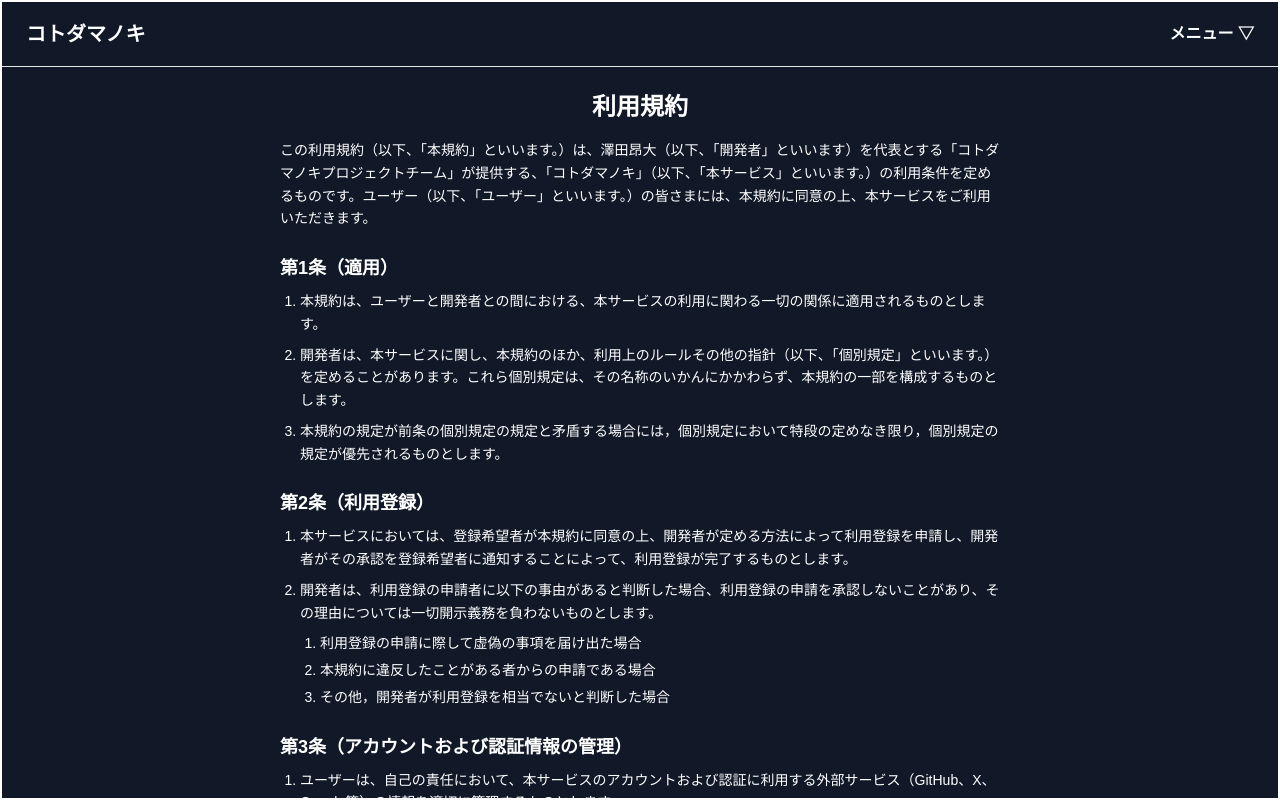
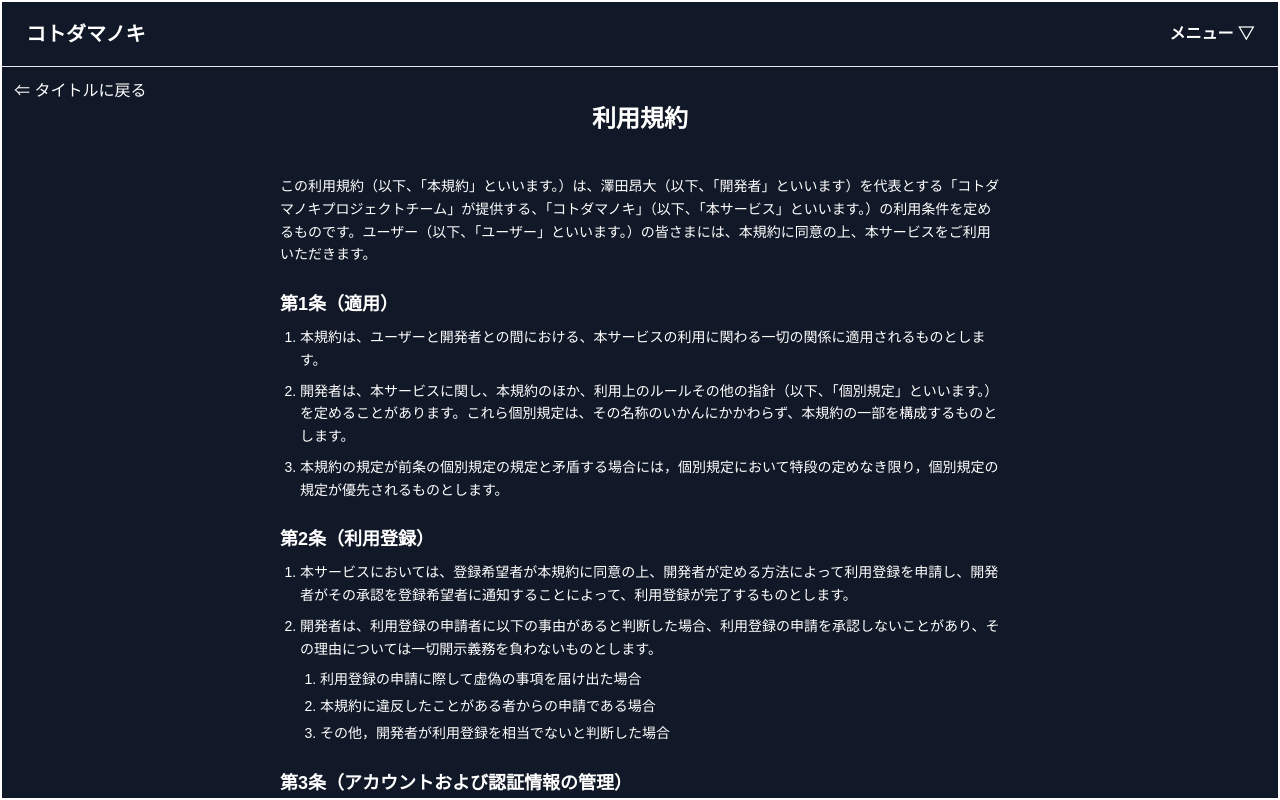
Before and after one commit to g-sawada/kotodama-tree, a Next.js app in the folder front/: page /information/kiyaku in a window 1280 px wide. Built offline with nearby package versions, Linux system fonts and the light colour scheme; no server answers; a web font is replaced by a local one.

Commit message:
[update] 利用規約・プライバシーポリシーにタイトルページへのリンクを設置

```diff
--- a/front/app/information/kiyaku/page.tsx
+++ b/front/app/information/kiyaku/page.tsx
@@ -1,8 +1,13 @@
+import Link from "next/link";
+
 export default function KiyakuPage() {
   return (
+    <>
+      <div className="ml-3 mt-3">
+        <Link href={"/"}>⇐ タイトルに戻る</Link>
+      </div>
+      <h1 className="text-2xl font-bold mb-4 text-center">利用規約</h1>
       <main className="p-6 max-w-3xl mx-auto text-sm leading-relaxed overflow-y-auto">
-      <h1 className="text-2xl font-bold mb-4 text-center">利用規約</h1>
-
         <p className="mb-6">
           この利用規約（以下、「本規約」といいます。）は、澤田昂大（以下、「開発者」といいます）を代表とする「コトダマノキプロジェクトチーム」が提供する、「コトダマノキ」（以下、「本サービス」といいます。）の利用条件を定めるものです。ユーザー（以下、「ユーザー」といいます。）の皆さまには、本規約に同意の上、本サービスをご利用いただきます。
         </p>
@@ -242,7 +247,7 @@ export default function KiyakuPage() {
             </li>
           </ol>
         </section>
-
       </main>
+    </>
   );
 };
--- a/front/app/information/privacy-policy/page.tsx
+++ b/front/app/information/privacy-policy/page.tsx
@@ -1,8 +1,13 @@
+import Link from "next/link";
+
 export default function policyPage() {
   return (
+    <>
+      <div className="ml-3 mt-3">
+        <Link href={"/"}>⇐ タイトルに戻る</Link>
+      </div>
+      <h1 className="text-2xl font-bold mb-4 text-center">プライバシーポリシー</h1>
       <main className="p-6 max-w-3xl mx-auto text-sm leading-relaxed overflow-y-auto">
-        <h1 className="text-2xl font-bold mb-4 text-center">プライバシーポリシー</h1>
-
         <section className="mb-6">
           <h2 className="text-lg font-semibold mb-2">お客様から取得する情報</h2>
           <p className="mb-4">
@@ -80,6 +85,6 @@ export default function policyPage() {
           <p>2025年05月7日 制定</p>
         </section>
       </main>
-
+    </>
   );
 };
```
Lines whose indentation alone changed are shown as unchanged.
